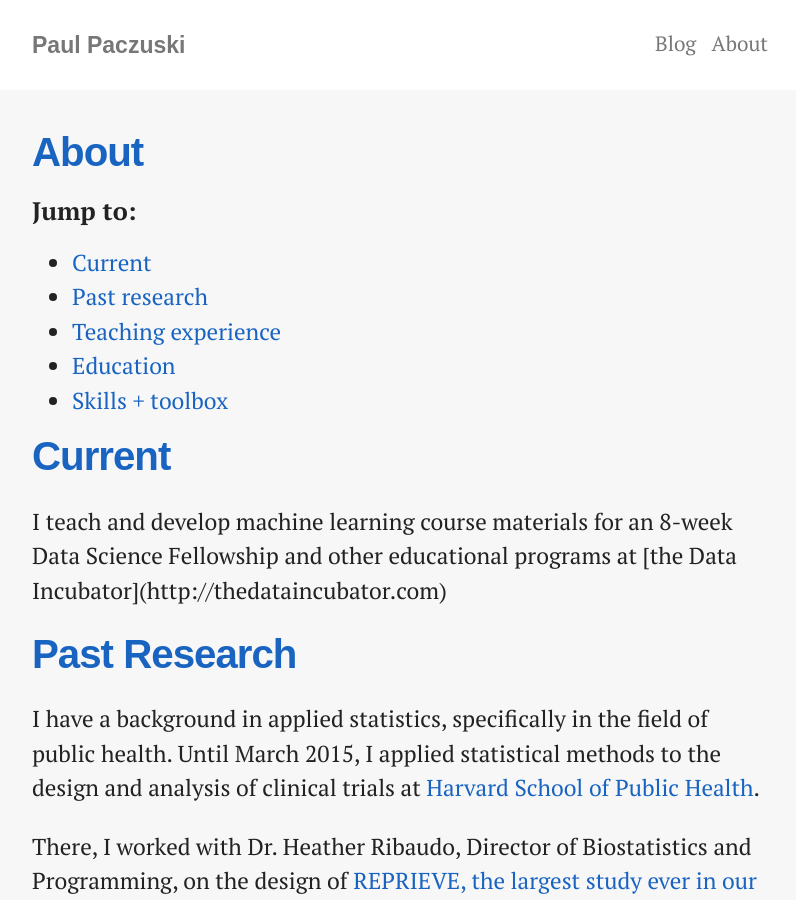
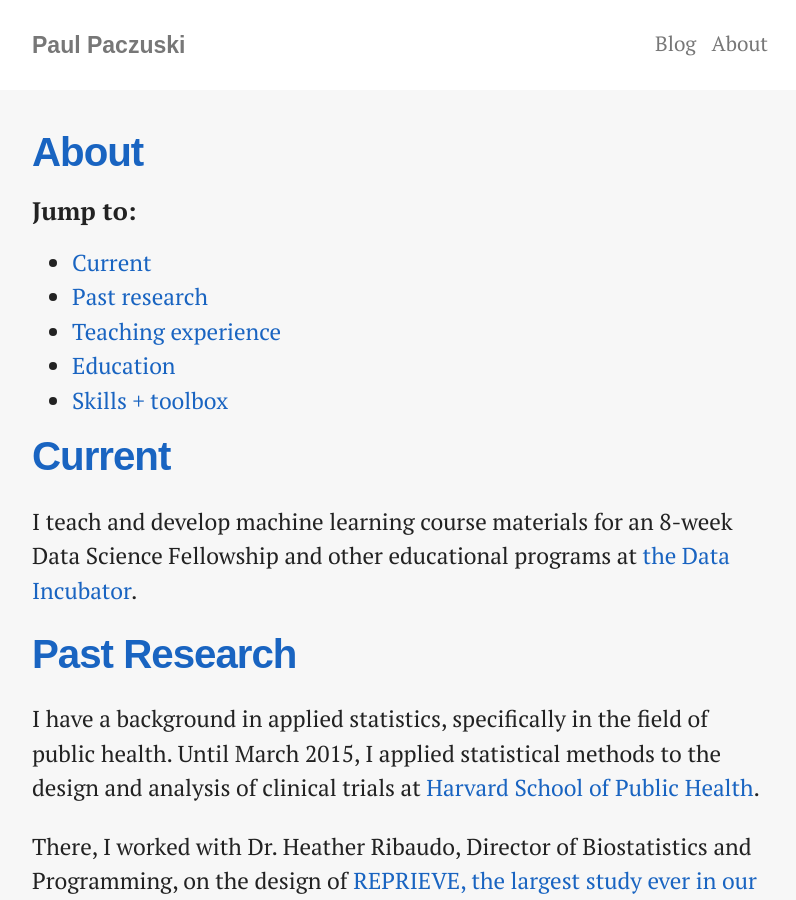
Before and after one commit to pavopax/pavopax.github.io, a Jekyll site: the page built from about/index.md, in a window 1280 px wide and 900 px high. Shown: the whole window, without its empty margins (240-1036 px from the left). Built offline with Jekyll 4.4.1, drawn with Linux system fonts in a browser that asks for light colours; nearby versions of some CDN libraries; library files that are not in the unit come from our copies; some of the changed lines change nothing that is shown.

Commit message:
[about] fix TDI link markdown

```diff
--- a/about/index.md
+++ b/about/index.md
@@ -12,7 +12,7 @@ title: About
 
 <div id="past">
 <h1>Current</h1>
-<p>I teach and develop machine learning course materials for an 8-week Data Science Fellowship and other educational programs at [the Data Incubator](http://thedataincubator.com)</p>
+<p>I teach and develop machine learning course materials for an 8-week Data Science Fellowship and other educational programs at <a href="http://thedataincubator.com" target="_blank">the Data Incubator</a>.</p>
 
 </div>
 
```
